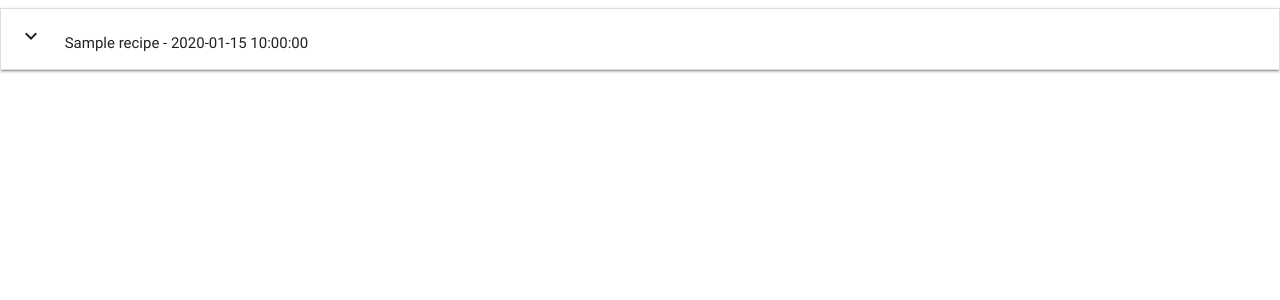
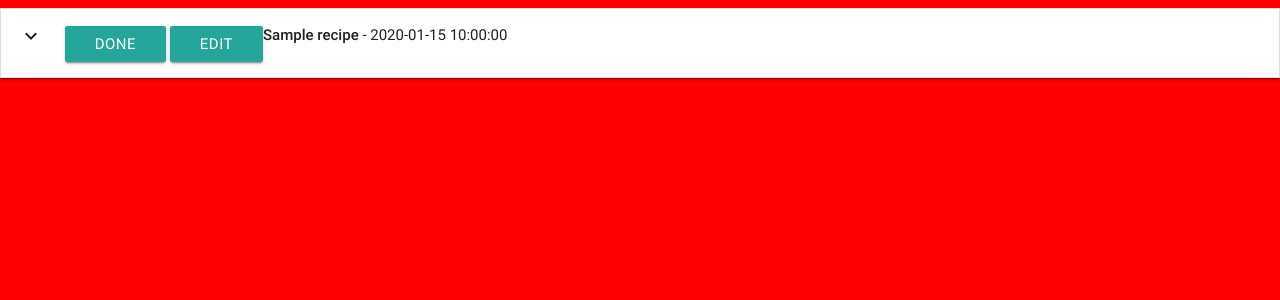
Before and after one commit to Code-Institute-Submissions/4th-milestone, a Flask app: page / in a window 1280 px wide. Shown: the top 300 px of the page. Run offline with Flask 2, Linux system fonts and the light colour scheme; a database or web service that is not in the repository returns one stand-in record (values such as "Sample title"); some libraries are stand-ins or nearby versions.

Commit message:
Added Done/Edit buttons

```diff
--- /dev/null
+++ b/static/css/styles.css
@@ -0,0 +1,3 @@
+body{
+    background-color: red;
+}
--- a/templates/base.html
+++ b/templates/base.html
@@ -4,10 +4,11 @@
 <head>
     <link href="https://fonts.googleapis.com/icon?family=Material+Icons" rel="stylesheet">
     <link rel="stylesheet" href="https://cdnjs.cloudflare.com/ajax/libs/materialize/0.100.2/css/materialize.min.css">
+    <link rel="stylesheet" href="{{url_for('static', filename='css/styles.css')}}" type="text/css" />
 </head>
 
 <body>
-     {% block content %} {% endblock %}
+    {% block content %} {% endblock %}
 
     <script src="https://cdnjs.cloudflare.com/ajax/libs/jquery/3.2.1/jquery.min.js"></script>
     <script src="https://cdnjs.cloudflare.com/ajax/libs/materialize/0.100.2/js/materialize.min.js"></script>
--- a/templates/recipes.html
+++ b/templates/recipes.html
@@ -3,9 +3,14 @@
     {% for recipe in recipes %}
     <li>
         <div class="collapsible-header">
+            <div class = "col s3">
+                 <i class="material-icons">expand_more</i>
+                 <a class="waves-effect waves-light btn">Done</a>
+                 <a class="waves-effect waves-light btn">Edit</a>
+            </div>
 
-            <div class=" recipe_header col s9">
-                <i class="material-icons">expand_more</i> {{recipe.recipe_name}} - {{recipe.due_date}}
+            <div class = "col s9">
+                 <strong>{{recipe.recipe_name}}</strong> - {{recipe.due_date}}
             </div>
         </div>
         <div class="collapsible-body">
```
